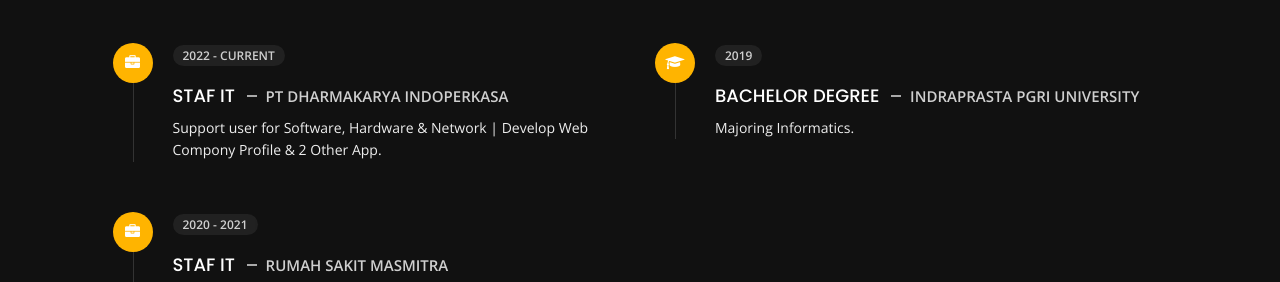
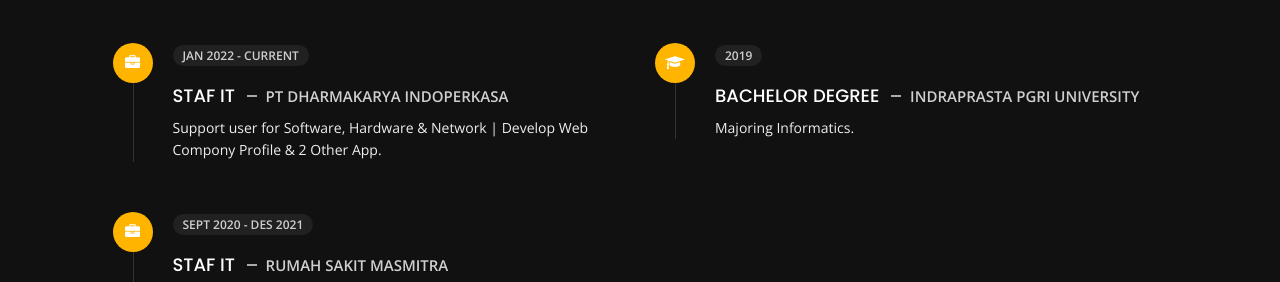
Before and after one commit to fazarrr/fazarrr.github.io, a plain HTML site: page about.html in a window 1280 px wide. Shown: the part 1331-1613 px from the top of the page. Drawn offline with nearby package versions, Linux system fonts and the light colour scheme.

Commit message:
perbaikan bulan dan tahun experience

```diff
--- a/about.html
+++ b/about.html
@@ -309,7 +309,7 @@
                             <div class="icon">
                                 <i class="fa fa-briefcase"></i>
                             </div>
-                            <span class="time open-sans-font text-uppercase">2022 - Current</span>
+                            <span class="time open-sans-font text-uppercase">JAN 2022 - Current</span>
                             <h5 class="poppins-font text-uppercase">Staf IT <span class="place open-sans-font">PT Dharmakarya Indoperkasa</span></h5>
                             <p class="open-sans-font">Support user for Software, Hardware & Network | Develop Web Compony Profile & 2 Other App.</p>
                         </li>
@@ -317,7 +317,7 @@
                             <div class="icon">
                                 <i class="fa fa-briefcase"></i>
                             </div>
-                            <span class="time open-sans-font text-uppercase">2020 - 2021</span>
+                            <span class="time open-sans-font text-uppercase">SEPT 2020 - DES 2021</span>
                             <h5 class="poppins-font text-uppercase">Staf IT <span class="place open-sans-font">Rumah Sakit Masmitra</span></h5>
                             <p class="open-sans-font">Support user for Software, Hardware & Network.</p>
                         </li>
```
Also changed, not shown: 1 other file.
